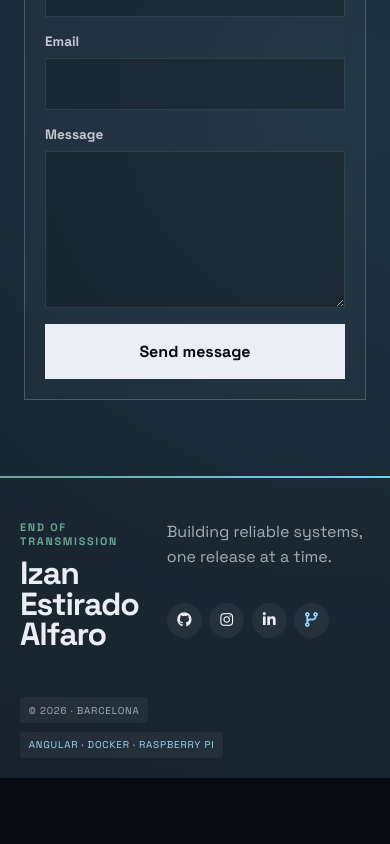
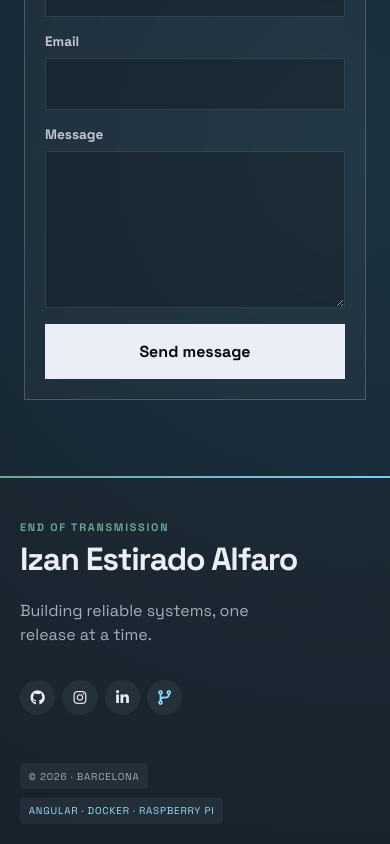
Before and after one commit to AstroIzan/izanestirado-portfolio, an Angular app in the folder client/: page / in a window 390 px wide. Shown: the part 3764-4608 px from the top of the page. Before the commit the page ends 4542 px from the top, so only its background shows below. Built offline with nearby package versions, Linux system fonts and the light colour scheme.

Commit message:
fix(footer): align mobile content

```diff
--- a/client/src/app/features/global/footer/footer.component.scss
+++ b/client/src/app/features/global/footer/footer.component.scss
@@ -147,8 +147,15 @@
 
   .footer-main {
     grid-template-columns: 1fr;
-    gap: 1.75rem;
+    gap: 1.5rem;
     padding: 2.75rem 0 2rem;
+  }
+
+  .footer-identity,
+  .footer-content {
+    grid-column: auto;
+    grid-row: auto;
+    width: 100%;
   }
 
   .footer-identity p {
@@ -165,6 +172,7 @@
 
   .footer-content {
     align-items: flex-start;
+    gap: 0.75rem;
   }
 
   .footer-links {
```
